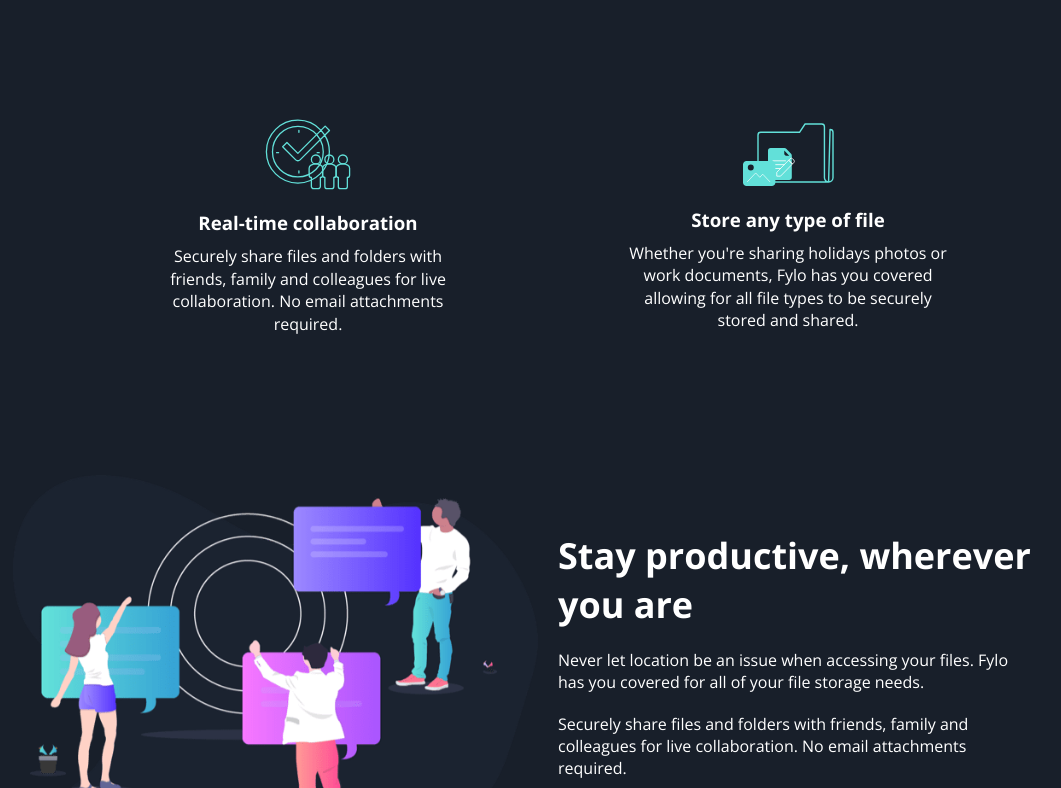
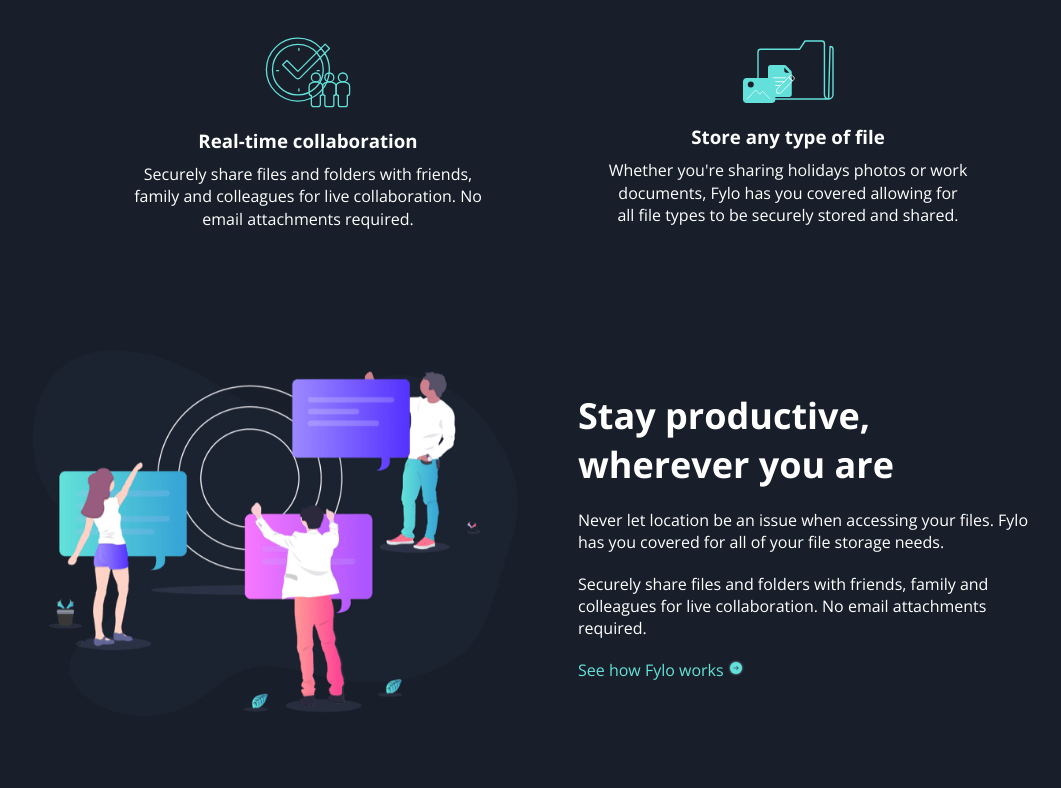
Before and after one commit to data-sets/fylo-dark-theme, a React (Create React App) app: page / in a window 1280 px wide. Shown: the part 1292-2080 px from the top of the page, without its empty margins (92-1153 px from the left). Built offline with nearby package versions, Linux system fonts and the light colour scheme.

Commit message:
added: testimonial

```diff
--- a/src/modules/Main.jsx
+++ b/src/modules/Main.jsx
@@ -48,9 +48,9 @@ export default function Main() {
             </p>
           </li>
         </ul>
-        <section className="app__productive--section">
+        <section className="app__production--section">
           <div>
-            <img src={Team} alt="" />
+            <img src={Team} alt="Fylo" />
           </div>
           <div>
             <h2>Stay productive, wherever you are</h2>
--- a/src/scss/globals/_main.scss
+++ b/src/scss/globals/_main.scss
@@ -116,18 +116,15 @@ button {
       li {
         color: v.$white;
         text-align: center;
-
-        margin: 20px auto;
+        padding: 0 20px;
         word-wrap: break-word;
-        width: 90%;
+        width: 100%;
 
         img {
           padding-bottom: 15px;
         }
         p {
           line-height: 1.4;
-          font-size: 1rem;
-          padding-inline: 20px;
         }
         h3 {
           padding-bottom: 10px;
@@ -135,7 +132,7 @@ button {
       }
     }
   }
-  &__productive--section {
+  &__production--section {
     display: grid;
     justify-content: center;
     align-items: center;
@@ -144,7 +141,9 @@ button {
     padding: 0 105px;
     gap: 20px;
     div {
+      width: 100%;
       margin-bottom: 150px;
+      padding: 0 20px;
       &:first-child {
         img {
           width: 100%;
@@ -160,6 +159,7 @@ button {
         }
         p {
           padding-bottom: 20px;
+          font-size: 1rem;
         }
         span {
           a {
```
Also changed, not shown: src/dist/style.css, 1 other file (tests, documents, lock files or other folders).
